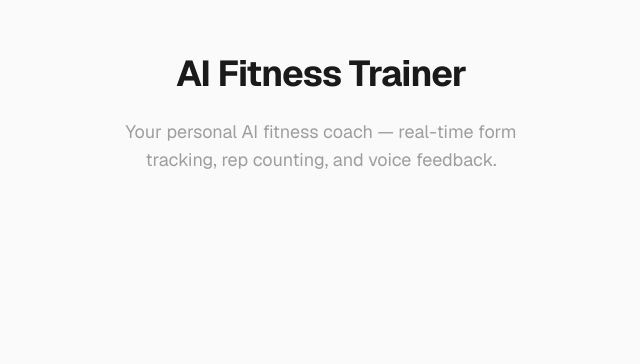
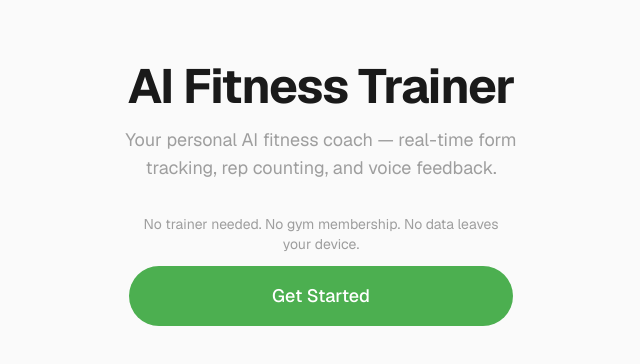
Before and after one commit to ynamkit13/SWCCR, a Next.js app: page / in a window 1280 px wide. Shown: the part 150-514 px from the top of the page, without its empty margins (319-959 px from the left). Built offline with nearby package versions, Linux system fonts and the light colour scheme.

Commit message:
feat: add welcome screen with Get Started navigation (closes #2)

```diff
--- a/src/app/page.tsx
+++ b/src/app/page.tsx
@@ -1,11 +1,34 @@
-export default function Home() {
+"use client";
+
+import { useRouter } from "next/navigation";
+import { Button } from "@/components/Button";
+
+export default function WelcomePage() {
+  const router = useRouter();
+
   return (
-    <div className="flex flex-col items-center justify-center min-h-[60vh] gap-6 text-center">
-      <h1 className="text-4xl font-bold tracking-tight">AI Fitness Trainer</h1>
-      <p className="text-lg text-muted max-w-md">
-        Your personal AI fitness coach — real-time form tracking, rep counting,
-        and voice feedback.
-      </p>
+    <div className="flex flex-col items-center justify-center min-h-[80vh] gap-8 text-center">
+      <div className="flex flex-col gap-4">
+        <h1 className="text-5xl font-bold tracking-tight">
+          AI Fitness Trainer
+        </h1>
+        <p className="text-lg text-muted max-w-md mx-auto">
+          Your personal AI fitness coach — real-time form tracking, rep
+          counting, and voice feedback.
+        </p>
+      </div>
+
+      <div className="flex flex-col gap-3 items-center max-w-sm w-full">
+        <p className="text-muted text-sm">
+          No trainer needed. No gym membership. No data leaves your device.
+        </p>
+        <Button
+          onClick={() => router.push("/onboarding/setup")}
+          className="w-full text-lg py-4"
+        >
+          Get Started
+        </Button>
+      </div>
     </div>
   );
 }
```
Also changed, not shown: 1 other file (tests, documents, lock files or other folders).
